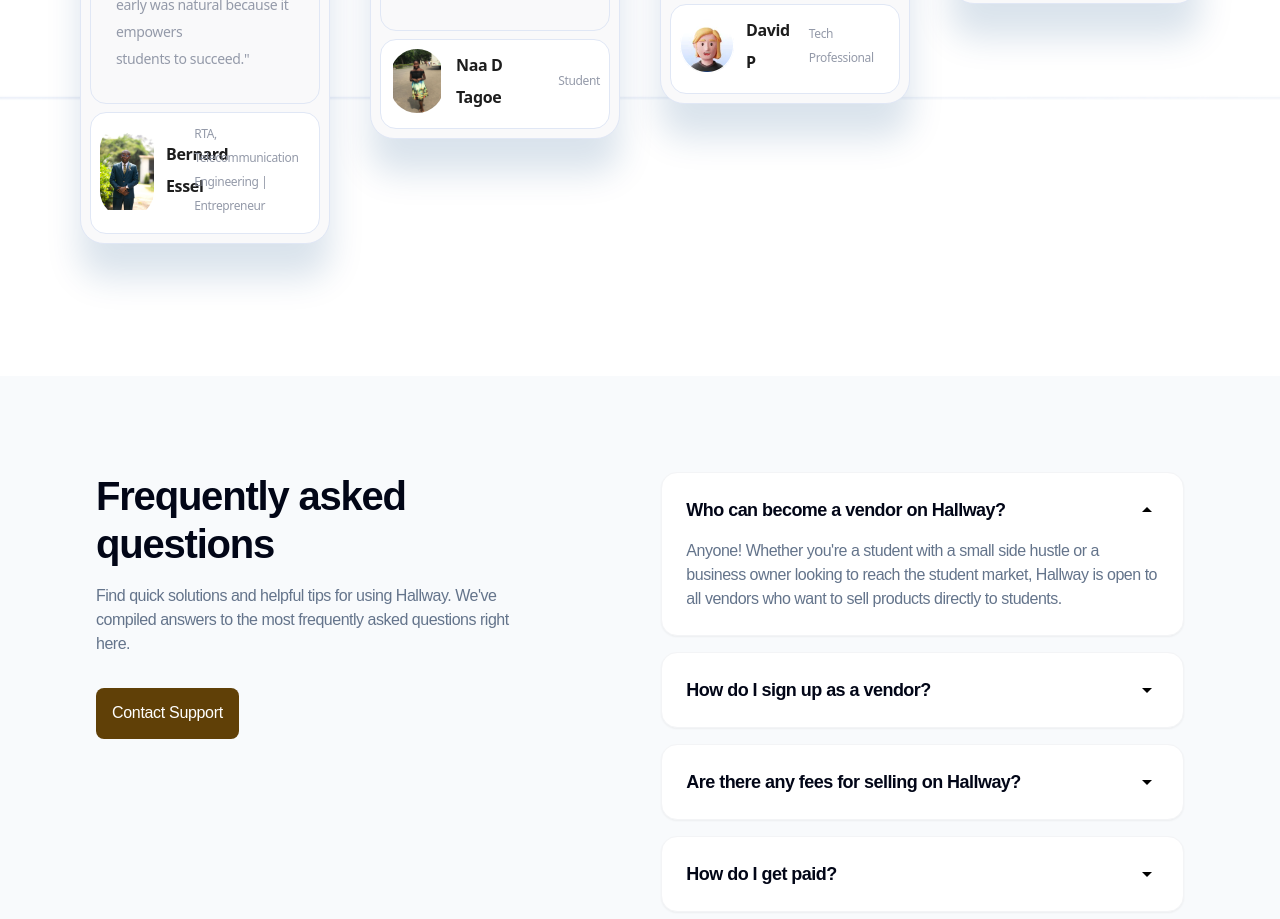
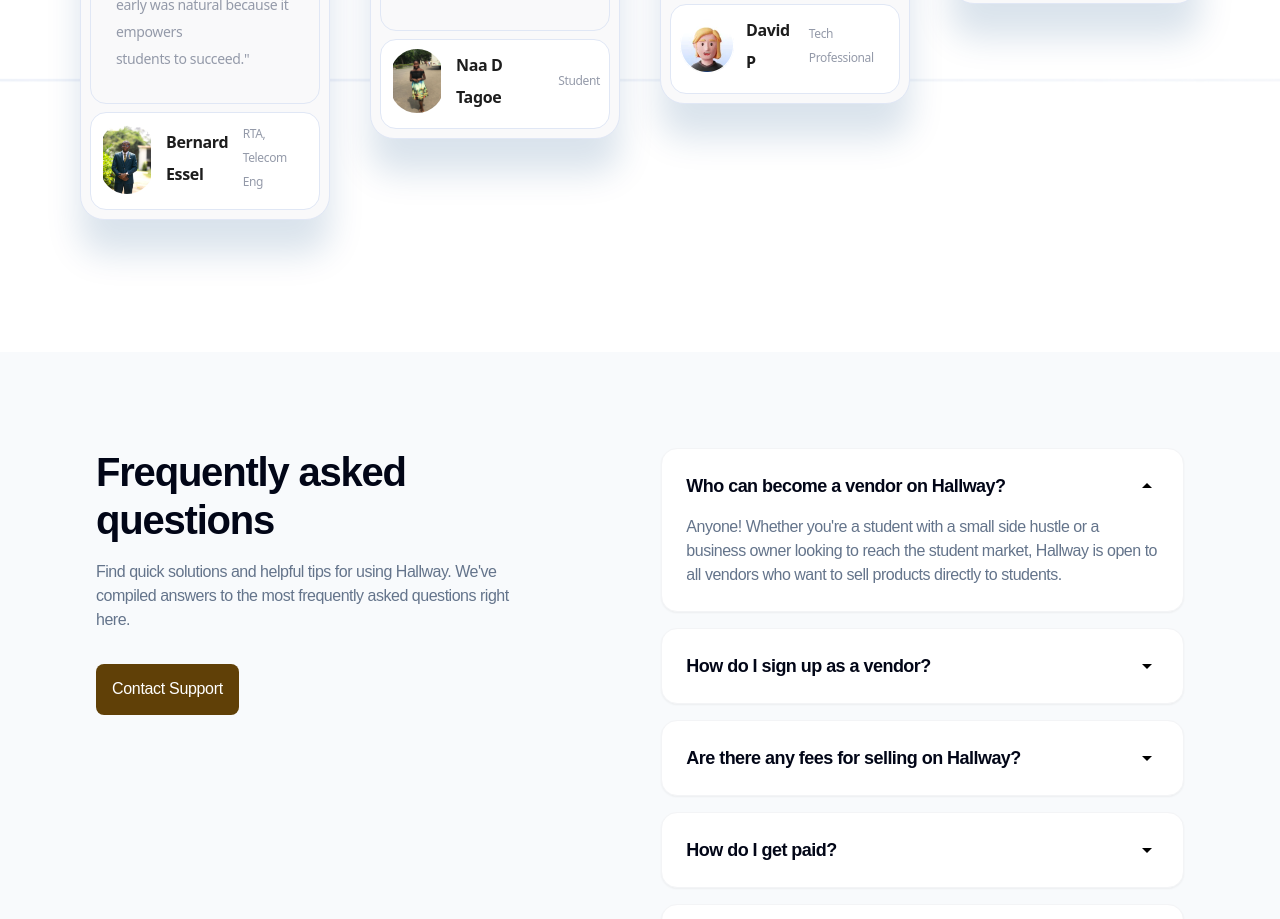
Before and after one commit to thouartdarkens-ux/pixel-perfect-clone-38, a React (Vite) app: page /BecomeaVendor in a window 1280 px wide. Shown: the part 4000-4919 px from the top of the page. Built offline with nearby package versions, Linux system fonts and the light colour scheme.

Commit message:
Update TestimonialsSection.tsx

```diff
--- a/src/components/TestimonialsSection.tsx
+++ b/src/components/TestimonialsSection.tsx
@@ -5,7 +5,7 @@
   heading: "KNUST",
   quote: "\"Hallway excites me because it tackles the biggest challenge student entrepreneurs face-visibility. As a graduate who built a business on campus, I believe Hallway will make earning and growing a brand easier. Supporting this youth-driven vision early was natural because it empowers students to succeed.\"",
   authorName: "Bernard Essel",
-  authorTitle: "RTA, Telecommunication Engineering | Entrepreneur",
+  authorTitle: "RTA, Telecom Eng",
   authorAvatar: "/images/WhatsApp Image 2025-12-13 at 10.16.16_3ff6cd3f.jpg",
   className: "mt-[100px] max-md:mt-10"
 }, {
```
